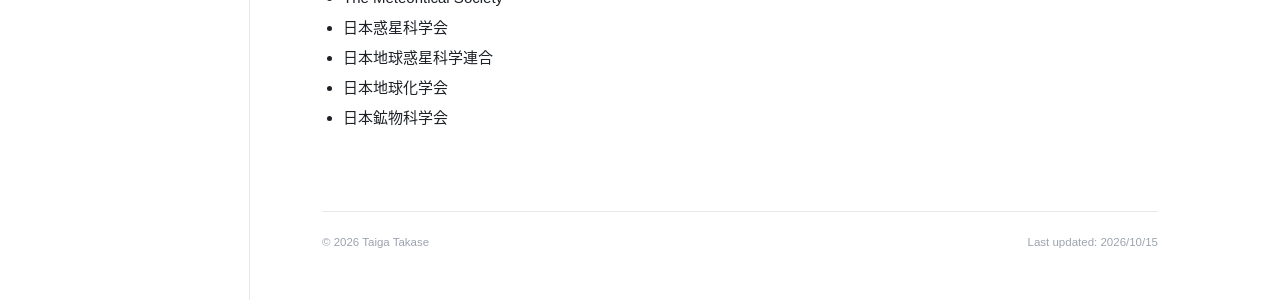
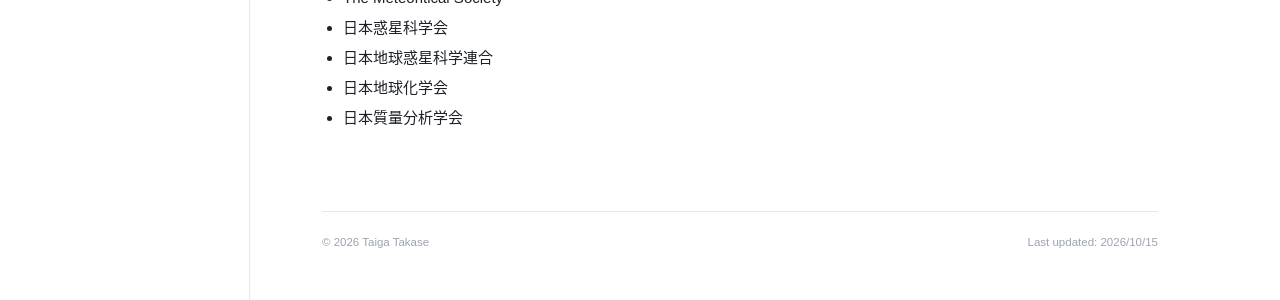
Before and after one commit to takasetaigat1/takasetaigat1.github.io, a Jekyll site: the page built from profile.html, in a window 1280 px wide and 900 px high, scrolled down 785 px. Shown: the part 600-900 px from the top of the window. Built offline with Jekyll 4.4.1, drawn with Linux system fonts in a browser that asks for light colours; some web fonts are replaced.

Commit message:
Memberships: restore 日本質量分析学会, remove 日本鉱物科学会
Co-Authored-By: Claude Fable 5.1 <noreply@anthropic.com>
Claude-Session: https://claude.ai/code/session_01WJ69PvNMxXwpNZfvYmXkxj

```diff
--- a/_data/profile.yml
+++ b/_data/profile.yml
@@ -42,4 +42,4 @@ memberships:
   - 日本惑星科学会
   - 日本地球惑星科学連合
   - 日本地球化学会
-  - 日本鉱物科学会
+  - 日本質量分析学会
```
